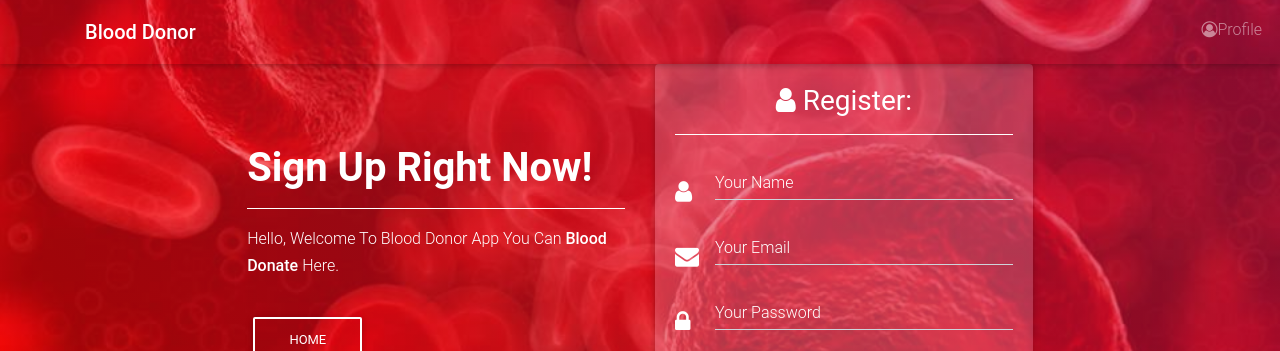
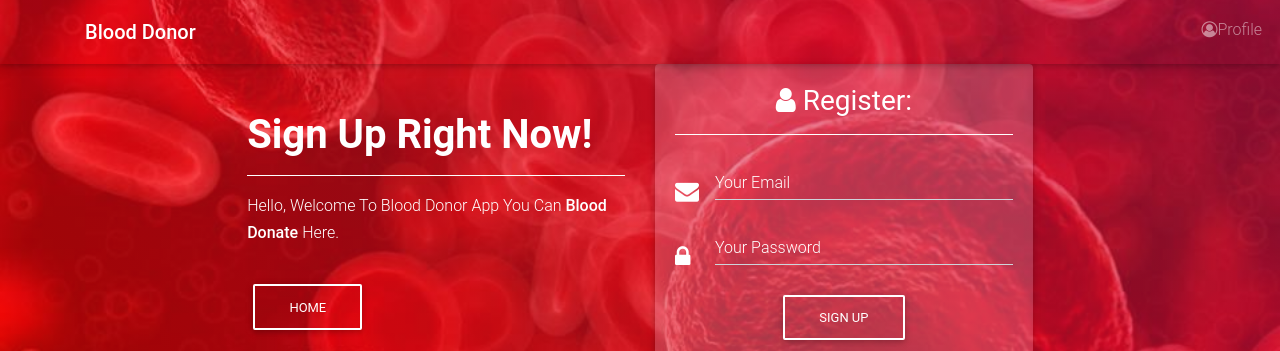
Before and after one commit to muhammadsarim555/blood-app, a plain HTML site: page blood app/index.html in a window 1280 px wide. Shown: the top 351 px of the page. Drawn offline with nearby package versions, Linux system fonts and the light colour scheme.

Commit message:
app work

```diff
--- a/blood app/index.html
+++ b/blood app/index.html
@@ -139,11 +139,11 @@
                                                 </div>
 
                                                 <!--Body-->
-                                                <div class="md-form">
+                                                <!-- <div class="md-form">
                                                     <i class="fa fa-user prefix white-text active"></i>
                                                     <input type="text" id="form3" class="form-control">
                                                     <label for="form3" class="active">Your name</label>
-                                                </div>
+                                                </div> -->
                                                 <div class="md-form">
                                                     <i class="fa fa-envelope prefix white-text active"></i>
                                                     <input type="email" id="form2" class="form-control">
```
